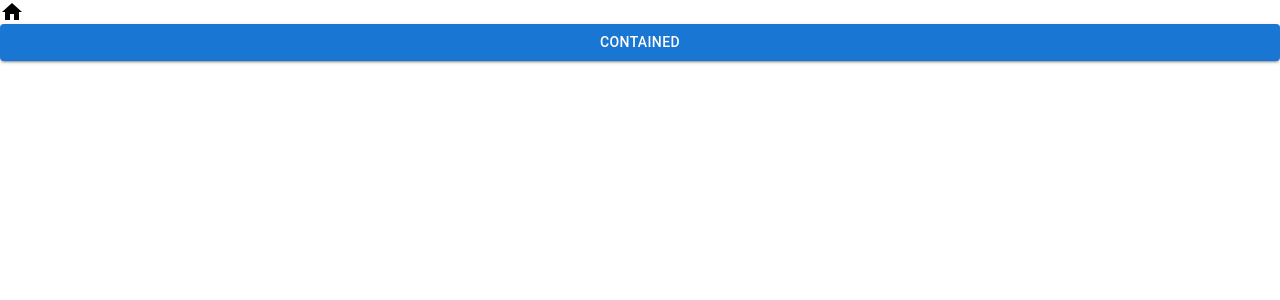
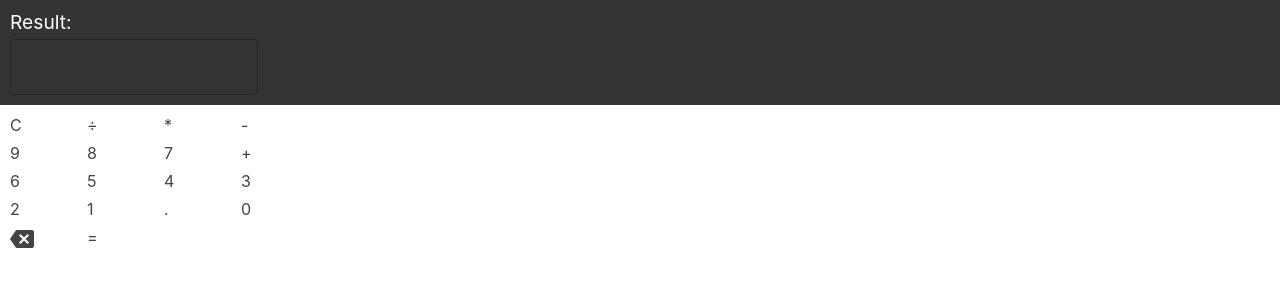
Before and after one commit to Dariakrvts/calculator-app, a React (Create React App) app: page / in a window 1280 px wide. Shown: the top 300 px of the page. Built offline with nearby package versions, Linux system fonts and the light colour scheme.

Commit message:
сделать кнопки

```diff
--- a/package.json
+++ b/package.json
@@ -13,6 +13,7 @@
     "react": "^18.2.0",
     "react-dom": "^18.2.0",
     "react-scripts": "5.0.1",
+    "styled-components": "^6.1.8",
     "web-vitals": "^2.1.4"
   },
   "scripts": {
--- a/src/App.js
+++ b/src/App.js
@@ -1,5 +1,5 @@
 import './App.css';
-import Container from './Container/Container';
+import Container from './Container/Calculator'
 
 const App = () => {
   return (
--- /dev/null
+++ b/src/Container/Calculator.js
@@ -0,0 +1,140 @@
+import React, { useState } from 'react';
+import { TextField, Grid } from '@mui/material';
+import { Button } from '../baseComponents/Button';
+import { Backspace } from '@mui/icons-material';
+import './Calculator.css';
+
+const Calculator = () => {
+  const [input, setInput] = useState('');
+  const [result, setResult] = useState('');
+
+  const handleInput = (e) => {
+    setInput(input + e.target.value);
+  };
+
+  const calculateResult = () => {
+    try {
+      setResult(eval(input).toString());
+    } catch (error) {
+      setResult('Error');
+    }
+  };
+
+  const clearInput = () => {
+    setInput('');
+    setResult('');
+  };
+
+  const removeLastCharacter = () => {
+    setInput(input.slice(0, -1));
+  };
+
+  return (
+    <div className="calculator">
+      <div className="display">
+        <div className="previous-operand">Result: {result}</div>
+        <div className="current-operand">
+          <TextField type="text" value={input} readOnly />
+        </div>
+      </div>
+      <div className="buttons">
+        <Grid container spacing={1}>
+          <Grid item xs={3}>
+            <Button onClick={clearInput}>
+              C
+            </Button>
+          </Grid>
+          <Grid item xs={3}>
+            <Button onClick={handleInput} value={'/'}>
+              ÷
+            </Button>
+          </Grid>
+          <Grid item xs={3}>
+            <Button onClick={handleInput} value={'*'}>
+              *
+            </Button>
+          </Grid>
+          <Grid item xs={3}>
+            <Button variant="contained" onClick={handleInput} value={'-'}>
+              -
+            </Button>
+          </Grid>
+          <Grid item xs={3}>
+            <Button variant="contained" onClick={handleInput} value={'9'}>
+              9
+            </Button>
+          </Grid>
+          <Grid item xs={3}>
+            <Button onClick={handleInput} value={'8'}>
+              8
+            </Button>
+          </Grid>
+          <Grid item xs={3}>
+            <Button variant="contained" onClick={handleInput} value={'7'}>
+              7
+            </Button>
+          </Grid>
+          <Grid item xs={3}>
+            <Button variant="contained" onClick={handleInput} value={'+'}>
+              +
+            </Button>
+          </Grid>
+          <Grid item xs={3}>
+            <Button variant="contained" onClick={handleInput} value={'6'}>
+              6
+            </Button>
+          </Grid>
+          <Grid item xs={3}>
+            <Button variant="contained" onClick={handleInput} value={'5'}>
+              5
+            </Button>
+          </Grid>
+          <Grid item xs={3}>
+            <Button variant="contained" onClick={handleInput} value={'4'}>
+              4
+            </Button>
+          </Grid>
+
+          <Grid item xs={3}>
+            <Button variant="contained" onClick={handleInput} value={'3'}>
+              3
+            </Button>
+          </Grid>
+          <Grid item xs={3}>
+            <Button variant="contained" onClick={handleInput} value={'2'}>
+              2
+            </Button>
+          </Grid>
+          <Grid item xs={3}>
+            <Button variant="contained" onClick={handleInput} value={'1'}>
+              1
+            </Button>
+          </Grid>
+
+          <Grid item xs={3}>
+            <Button variant="contained" onClick={handleInput} value={'.'}>
+              .
+            </Button>
+          </Grid>
+          <Grid item xs={3}>
+            <Button variant="contained" onClick={handleInput} value={'0'}>
+              0
+            </Button>
+          </Grid>
+          <Grid item xs={3}>
+            <Button variant="contained" onClick={removeLastCharacter}>
+              <Backspace />
+            </Button>
+          </Grid>
+          <Grid item xs={3}>
+            <Button variant="contained" onClick={calculateResult}>
+              =
+            </Button>
+          </Grid>
+        </Grid>
+      </div>
+    </div>
+  );
+};
+
+export default Calculator;
--- a/src/Container/Container.js
+++ /dev/null
@@ -1,24 +0,0 @@
-import React from 'react';
-import './calculator.css';
-import SvgIcon from '@mui/material/SvgIcon';
-import Stack from '@mui/material/Stack';
-import Button from '@mui/material/Button';
-
-const Container = () => {
-  function HomeIcon(props) {
-    return (
-      <SvgIcon {...props}>
-        <path d="M10 20v-6h4v6h5v-8h3L12 3 2 12h3v8z" />
-      </SvgIcon>
-    );
-  }
-
-    return (
-      <Stack>
-        <HomeIcon />
-        <Button variant="contained">Contained</Button>
-      </Stack>
-    );
-  }
-
-export default Container;
--- a/src/Container/calculator.css
+++ b/src/Container/calculator.css
@@ -1,5 +1,44 @@
-.Container{
+.calculator {
+  display: grid;
+  grid-template-columns: repeat(4, 1fr);
+  grid-auto-rows: minmax(50px, auto);
   width: 100%;
-  min-height: 200px;
-  background-color: #66d4759a;
+  height: 100%;
 }
+
+.display {
+  grid-column: 1 / 5;
+  display: flex;
+  flex-direction: column;
+  justify-content: flex-end;
+  padding: 10px;
+  background-color: #333;
+  color: white;
+}
+
+.previous-operand {
+  font-size: 1.2rem;
+  margin-bottom: 5px;
+}
+
+.current-operand {
+  font-size: 2rem;
+}
+
+.buttons {
+  display: grid;
+  padding: 10px;
+  gap: 5px;
+}
+
+button {
+  background-color: #444;
+  color: white;
+  border: none;
+  font-size: 1.2rem;
+  cursor: pointer;
+}
+
+button:hover {
+  background-color: #666;
+}
--- /dev/null
+++ b/src/baseComponents/Button/index.js
@@ -0,0 +1,5 @@
+import styled from 'styled-components';
+
+export const Button = styled.div`
+color: #444;
+`
```
Also changed, not shown: src/baseComponents/Input/index.js (added), 1 other file (tests, documents, lock files or other folders).
